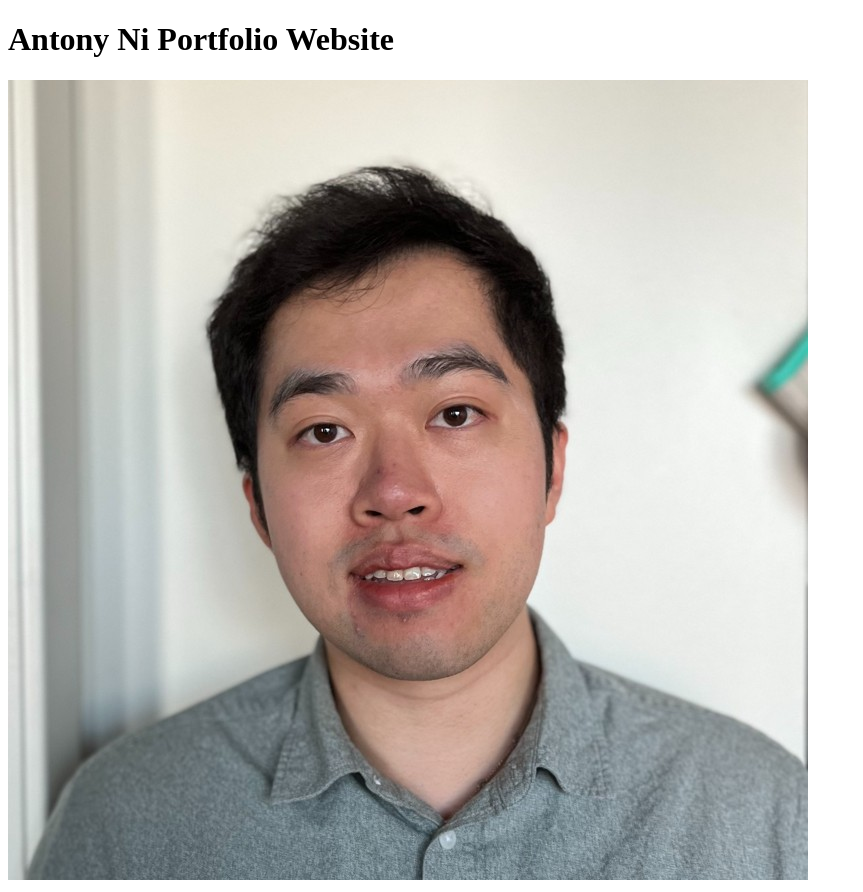
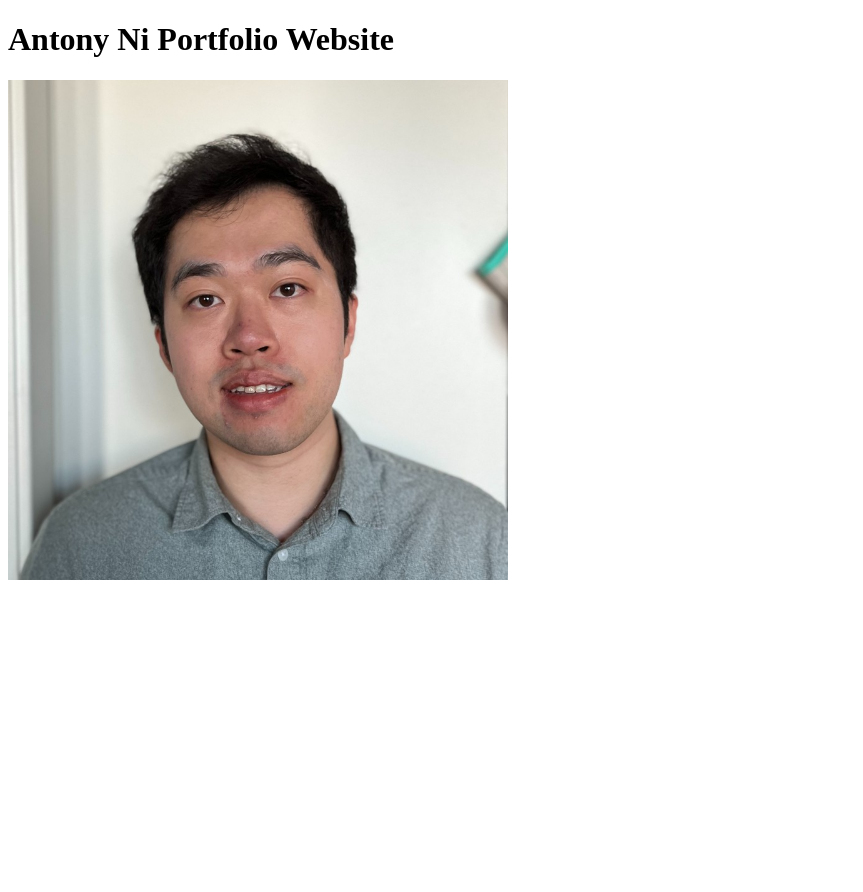
Before and after one commit to antonyni/portfolio-cd, a plain HTML site: page index.html in a window 1280 px wide. Shown: the whole page, without its empty margins (0-863 px from the left). After the commit the page ends 800 px from the top, so only its background shows below. Drawn offline with Linux system fonts and the light colour scheme.

Commit message:
changed pic size

```diff
--- a/index.html
+++ b/index.html
@@ -3,6 +3,6 @@
 <body>
 
 <h1>Antony Ni Portfolio Website</h1>
-<img src="linkedinprof.jpeg" alt="LinkedIn Profile" >
+<img src="linkedinprof.jpeg" alt="LinkedIn Profile" width="500px" >
 </body>
 </html>
```
